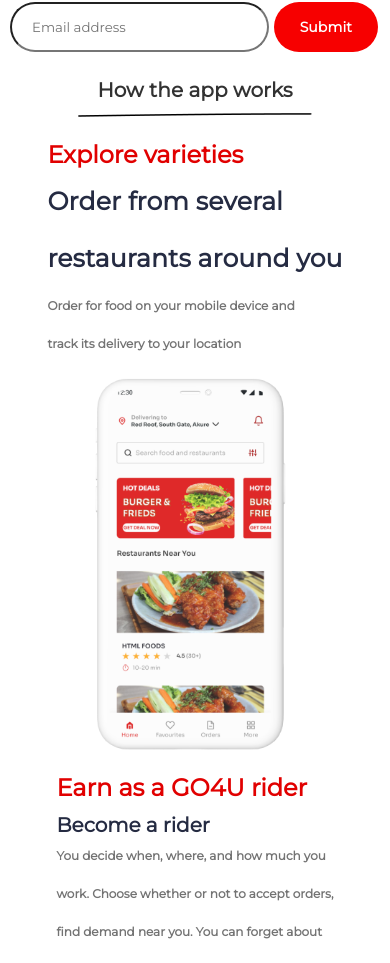
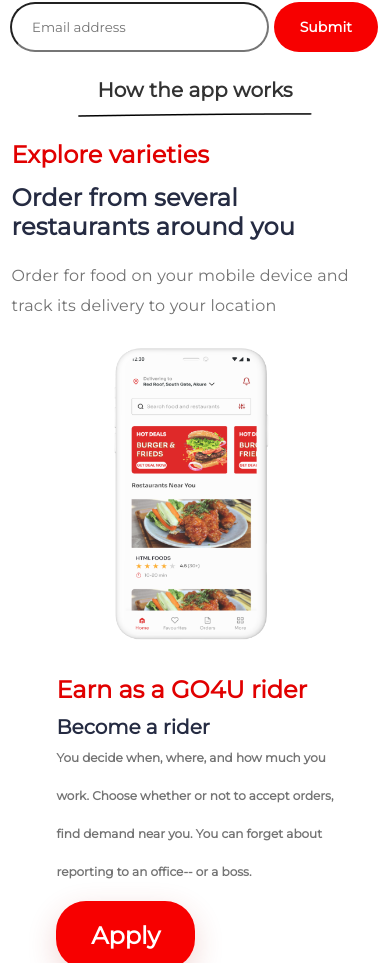
Before and after one commit to adewaleftk/go4u, a React (Create React App) app: page / in a window 390 px wide. Shown: the part 777-1740 px from the top of the page. Built offline with nearby package versions, Linux system fonts and the light colour scheme.

Commit message:
responsiveness updated

```diff
--- a/src/styles/explore.css
+++ b/src/styles/explore.css
@@ -84,6 +84,13 @@
 
 @media only screen and (min-width: 301px) and (max-width: 550px) {
 
+    .allExplore {
+        display: flex;
+        flex-direction: column;
+        justify-content: center;
+        align-items: center;
+    }
+
     .exploreWords {
         display: flex;
         flex-direction: column;
@@ -91,50 +98,66 @@
         width: full;
     }
 
-    .orderFrom {
+    .exploreHeading {
+        width: 367px;
+        height: 36px;
         font-family: 'Montserrat';
         font-style: normal;
         font-weight: 700;
-        font-size: 25px;
-        line-height: 57px;
+        font-size: 24px;
+        line-height: 36px;
+        letter-spacing: 0.1px;
+        color: #E10000;
+    }
+
+    .orderFrom {
+        width: 367px;
+        height: 29px;
+        font-family: 'Montserrat';
+        font-style: normal;
+        font-weight: 700;
+        font-size: 24px;
+        line-height: 29px;
         letter-spacing: 0.2px;
         color: #252B42;
+        margin-top: 10px;
     }
 
     .restaur {
+        width: 367px;
+        height: 29px;
         font-family: 'Montserrat';
         font-style: normal;
         font-weight: 700;
-        font-size: 25px;
-        line-height: 57px;
+        font-size: 24px;
+        line-height: 29px;
         letter-spacing: 0.2px;
         color: #252B42;
-    }
-
-    .allExplore {
-        display: flex;
-        flex-direction: column;
-        justify-content: center;
-        align-items: center;
+        margin-bottom: 20px;
     }
 
     .orderFor {
+        width: 367px;
+        height: 30px;
         font-family: 'Montserrat';
         font-style: normal;
-        font-weight: 700;
-        font-size: 12px;
-        line-height: 38px;
-        letter-spacing: 0.01px;
+        font-weight: 500;
+        font-size: 16px;
+        line-height: 30px;
+        letter-spacing: 0.2px;
         color: #737373;
     }
 
     .track {
+        width: 367px;
+        height: 30px;
+
         font-family: 'Montserrat';
         font-style: normal;
-        font-weight: 700;
-        font-size: 12px;
-        line-height: 38px;
-        letter-spacing: 0.01px;
+        font-weight: 500;
+        font-size: 16px;
+        line-height: 30px;
+       letter-spacing: 0.2px;
         color: #737373;
     }
 
@@ -142,21 +165,14 @@
         display: flex;
         justify-content: center;
         align-self: center;
-
+        margin: 15px;
     }
 
     .appHome img {
-        height: 400px;
+        width: 179.43px;
+        height: 314px;
     }
 
-    .exploreHeading {
-        color: #E10000;
-        font-family: 'Montserrat';
-        font-style: normal;
-        font-weight: 700;
-        font-size: 24px;
-        line-height: 36px;
-    }
 }
 
 @media only screen and (min-width: 551px) and (max-width: 960px) {
```
